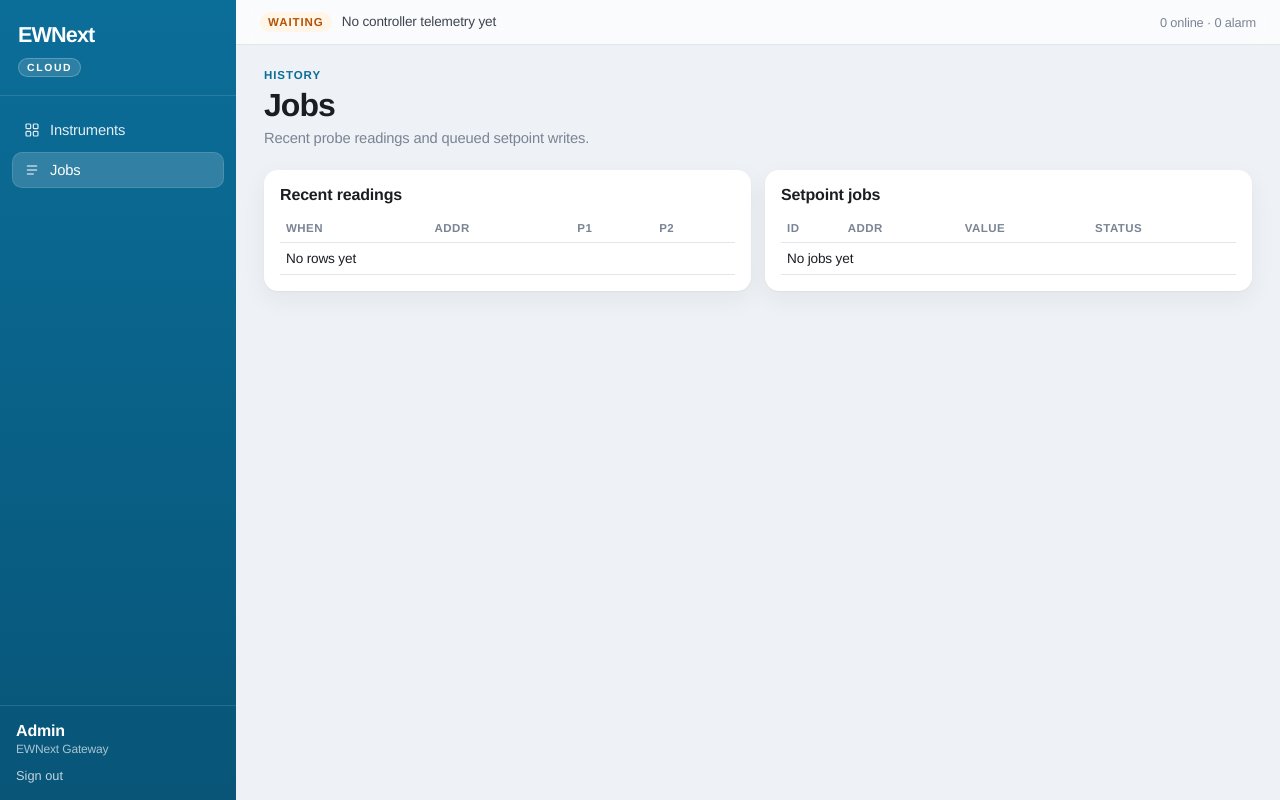
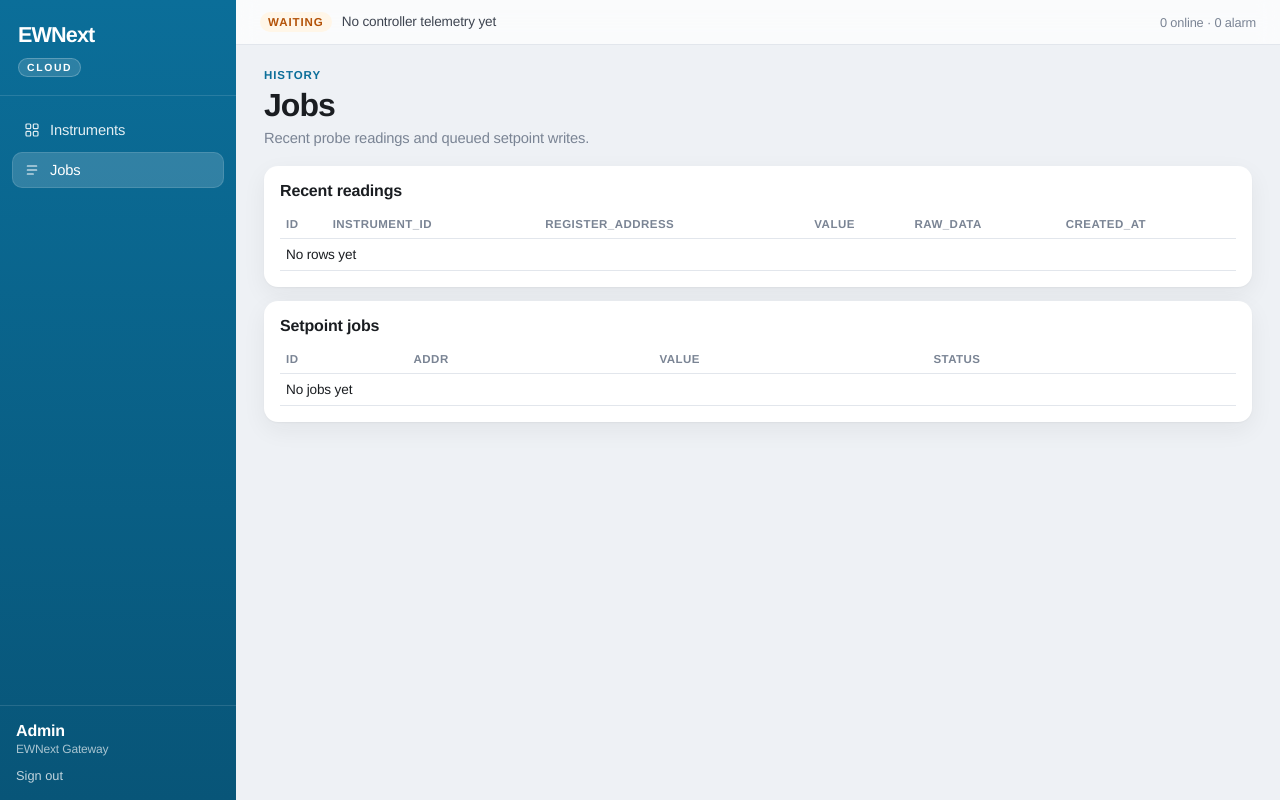
Before and after one commit to RichardChitambo2312/ewnext-cloud, a FastAPI app: page /jobs in a window 1280 px wide. Run offline with FastAPI, Linux system fonts and the light colour scheme; the visitor is signed in with stand-in values (Sample User, id 1); some libraries are stand-ins or nearby versions.

Commit message:
Show full reading columns on the Jobs page.
Persist register_address, value, raw_data, and created_at so Recent readings can list id, instrument, register, payload, and time.

Co-authored-by: Cursor <cursoragent@cursor.com>

```diff
--- a/cloud/app.py
+++ b/cloud/app.py
@@ -87,13 +87,17 @@ def init_db() -> None:
                 device_id TEXT NOT NULL,
                 instrument_id INTEGER NOT NULL,
                 server_name TEXT,
+                register_address INTEGER,
+                value TEXT,
+                raw_data TEXT,
                 values_json TEXT NOT NULL,
                 probe1 REAL,
                 probe2 REAL,
                 flags INTEGER,
                 stale INTEGER NOT NULL DEFAULT 0,
                 device_ts INTEGER,
-                received_at {ts} NOT NULL
+                received_at {ts} NOT NULL,
+                created_at {ts}
             )
             """
         )
@@ -133,6 +137,10 @@ def init_db() -> None:
         conn.commit()
         _ensure_column(cur, "instruments", "last_flags", "INTEGER")
         _ensure_column(cur, "instruments", "last_stale", "INTEGER DEFAULT 0")
+        _ensure_column(cur, "readings", "register_address", "INTEGER")
+        _ensure_column(cur, "readings", "value", "TEXT")
+        _ensure_column(cur, "readings", "raw_data", "TEXT")
+        _ensure_column(cur, "readings", "created_at", ts)
         conn.commit()
 
 
@@ -182,6 +190,33 @@ def logged_in(request: Request) -> bool:
 def require_admin(request: Request) -> None:
     if not logged_in(request):
         raise HTTPException(401, "login required")
+
+
+def as_int(value: Any) -> int | None:
+    try:
+        if value is None or value is False:
+            return None
+        return int(value)
+    except (TypeError, ValueError):
+        return None
+
+
+def reading_register_address(body: dict) -> int | None:
+    for key in ("register_address", "start_address", "address", "first_reg"):
+        n = as_int(body.get(key))
+        if n is not None:
+            return n
+    return None
+
+
+def reading_value(body: dict, values: Any) -> str:
+    if body.get("value") is not None and not isinstance(body.get("value"), (dict, list)):
+        return str(body.get("value"))
+    if isinstance(values, (list, dict)):
+        return json.dumps(values, separators=(",", ":"))
+    if values is None:
+        return ""
+    return str(values)
 
 
 def decode_values(values: Any) -> tuple[float | None, float | None, int | None, float | None]:
@@ -371,6 +406,9 @@ async def ingest(request: Request) -> JSONResponse:
     probe1, probe2, flags, live_setpoint = decode_values(values)
     received = now_iso()
     values_store = json.dumps(values)
+    raw_data = json.dumps(body, default=str)
+    register_address = reading_register_address(body)
+    value_store = reading_value(body, values)
 
     with db() as conn:
         cur = conn.cursor()
@@ -378,21 +416,25 @@ async def ingest(request: Request) -> JSONResponse:
             q(
                 """
                 INSERT INTO readings (
-                    device_id, instrument_id, server_name, values_json,
-                    probe1, probe2, flags, stale, device_ts, received_at
-                ) VALUES (?, ?, ?, ?, ?, ?, ?, ?, ?, ?)
+                    device_id, instrument_id, server_name, register_address, value, raw_data,
+                    values_json, probe1, probe2, flags, stale, device_ts, received_at, created_at
+                ) VALUES (?, ?, ?, ?, ?, ?, ?, ?, ?, ?, ?, ?, ?, ?)
                 """
             ),
             (
                 device_id,
                 instrument_id,
                 body.get("server_name"),
+                register_address,
+                value_store,
+                raw_data,
                 values_store,
                 probe1,
                 probe2,
                 flags,
                 1 if body.get("stale") else 0,
                 body.get("timestamp"),
+                received,
                 received,
             ),
         )
@@ -611,7 +653,15 @@ def jobs_page(request: Request):
         )
         jobs = fetchall(cur)
         cur.execute(
-            "SELECT device_id, instrument_id, probe1, probe2, received_at FROM readings ORDER BY id DESC LIMIT 40"
+            """
+            SELECT id, instrument_id, register_address,
+                   COALESCE(value, values_json) AS value,
+                   COALESCE(raw_data, values_json) AS raw_data,
+                   COALESCE(created_at, received_at) AS created_at
+            FROM readings
+            ORDER BY id DESC
+            LIMIT 40
+            """
         )
         readings = fetchall(cur)
     ctx.update(
--- a/cloud/static/app.css
+++ b/cloud/static/app.css
@@ -586,6 +586,29 @@ button {
   gap: 14px;
 }
 
+.jobs-stack {
+  display: grid;
+  gap: 14px;
+}
+
+.table-wrap {
+  overflow-x: auto;
+}
+
+.table-wrap table {
+  min-width: 920px;
+}
+
+code.raw {
+  display: inline-block;
+  max-width: 420px;
+  font-size: 0.72rem;
+  line-height: 1.35;
+  color: var(--ink-soft);
+  word-break: break-all;
+  white-space: pre-wrap;
+}
+
 table {
   width: 100%;
   border-collapse: collapse;
--- a/cloud/templates/jobs.html
+++ b/cloud/templates/jobs.html
@@ -9,24 +9,37 @@
           </div>
         </div>
 
-        <section class="split" aria-label="Readings and jobs">
+        <section class="jobs-stack" aria-label="Readings and jobs">
           <article class="panel">
             <h2>Recent readings</h2>
+            <div class="table-wrap">
               <table>
-              <thead><tr><th>When</th><th>Addr</th><th>P1</th><th>P2</th></tr></thead>
+                <thead>
+                  <tr>
+                    <th>id</th>
+                    <th>instrument_id</th>
+                    <th>register_address</th>
+                    <th>value</th>
+                    <th>raw_data</th>
+                    <th>created_at</th>
+                  </tr>
+                </thead>
                 <tbody>
                 {% for r in readings %}
                   <tr>
-                  <td class="small">{{ r.received_at }}</td>
+                    <td>{{ r.id }}</td>
                     <td>{{ r.instrument_id }}</td>
-                  <td>{% if r.probe1 is not none %}{{ '%.1f'|format(r.probe1) }}{% else %}—{% endif %}</td>
-                  <td>{% if r.probe2 is not none %}{{ '%.1f'|format(r.probe2) }}{% else %}—{% endif %}</td>
+                    <td>{% if r.register_address is not none %}{{ r.register_address }}{% else %}—{% endif %}</td>
+                    <td><code class="raw">{{ r.value or "—" }}</code></td>
+                    <td><code class="raw">{{ r.raw_data or "—" }}</code></td>
+                    <td class="small">{{ r.created_at }}</td>
                   </tr>
                 {% else %}
-                <tr><td colspan="4">No rows yet</td></tr>
+                  <tr><td colspan="6">No rows yet</td></tr>
                 {% endfor %}
                 </tbody>
               </table>
+            </div>
           </article>
           <article class="panel">
             <h2>Setpoint jobs</h2>
```
Also changed, not shown: 1 other file. Lines whose indentation alone changed are shown as unchanged.
